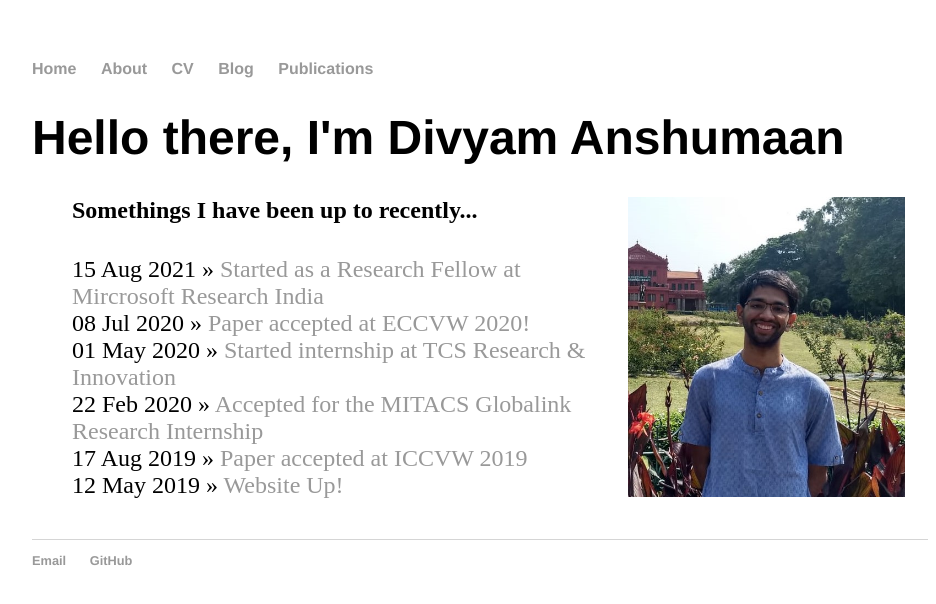
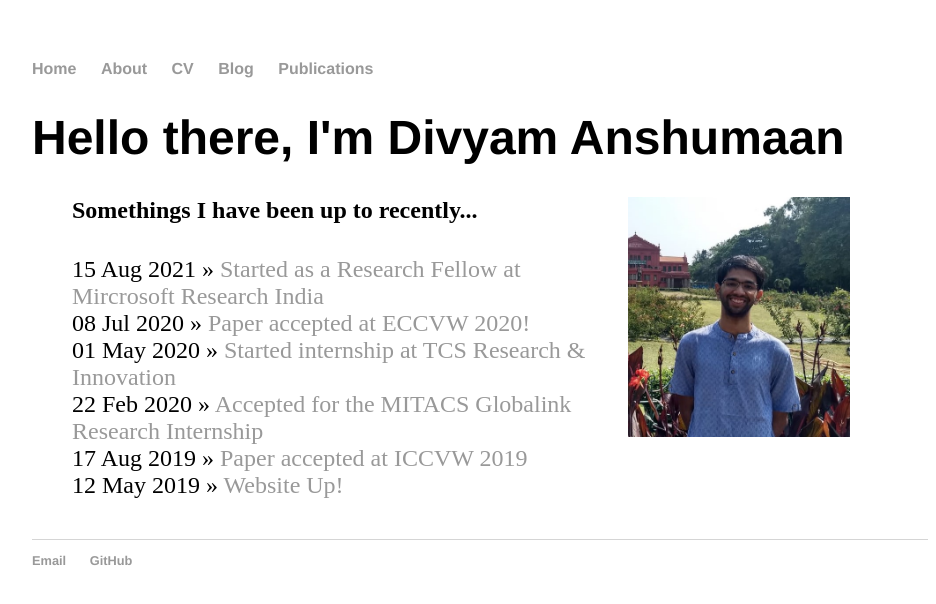
Before and after one commit to divyam02/divyam02_backup.github.io, a Jekyll site: the page built from index.html, in a window 1280 px wide. Shown: the top 604 px of the page, without its empty margins (160-1096 px from the left). Built offline with Jekyll 4.4.1, drawn with Linux system fonts in a browser that asks for light colours.

Commit message:
Update main.css

```diff
--- a/css/main.css
+++ b/css/main.css
@@ -53,6 +53,6 @@ ul.posts li {
 img {
   display: inline;
   margin: 10 auto;
-  height: 100%;
+  height: 80%;
   width: auto;
 }
```
